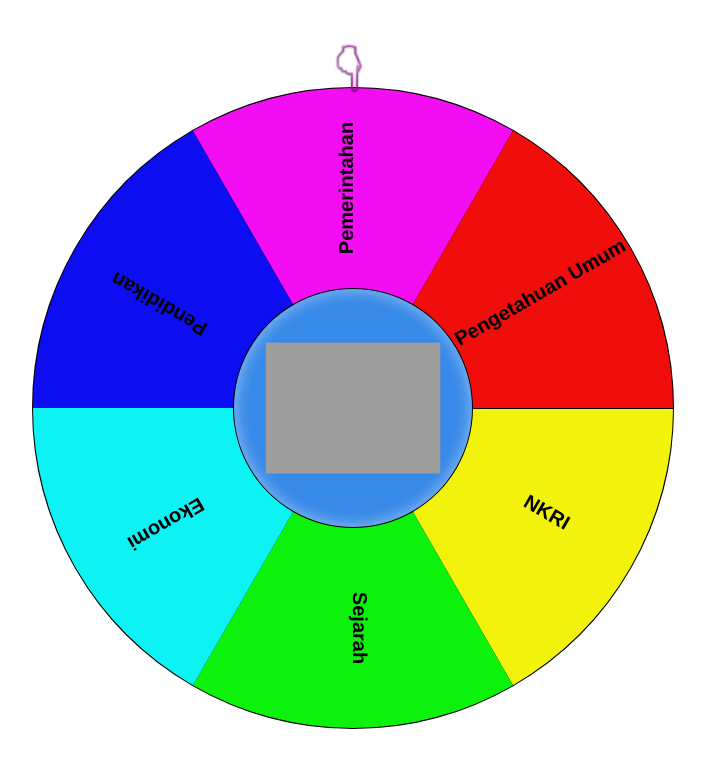
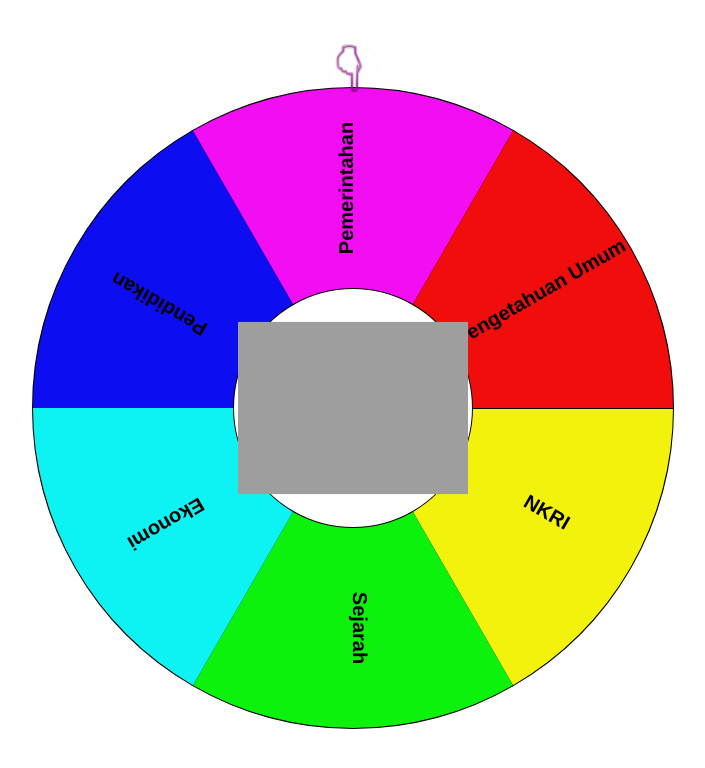
Before and after one commit to devArifinRiski/cerdascermat, a plain HTML site: page index.html in a window 1280 px wide. Shown: the whole page, without its empty margins (287-992 px from the left). Drawn offline with Linux system fonts and the light colour scheme.

Commit message:
update fix

```diff
--- a/index.html
+++ b/index.html
@@ -8,6 +8,11 @@
 	<style type="text/css">
 		div:where(.swal2-container) h2:where(.swal2-title){
 			color: #000 !important;
+			font-size: 82px;
+			padding: 0 !important;
+		}
+		swal2-popup swal2-modal swal2-show{
+			padding: 1.5em 3em !important;
 		}
 	</style>
 	<title>Cerdas Cermat</title>
@@ -20,7 +25,10 @@
 	<br>
 	<br> -->
 	<!-- <h1>Cerdas Cermat</h1> -->
-	<canvas id="canvas" width="800" height="800"></canvas>
+	<!-- <div style="position: absolute; margin: 310px 42% 0px 42%; ">
+		<img src="https://upload.wikimedia.org/wikipedia/commons/thumb/9/9e/Logo_of_People%27s_Consultative_Assembly_Indonesia.png/1200px-Logo_of_People%27s_Consultative_Assembly_Indonesia.png" width="200px">
+	</div> -->
+	<canvas id="canvas" width="800px" height="800px" style="z-index: 999"></canvas>
 	</center>
 
 	<script type="text/javascript" src="src/rouletteWheel.js"></script>
--- a/src/rouletteWheel.js
+++ b/src/rouletteWheel.js
@@ -41,7 +41,7 @@ $.widget('javobyte.rouletteWheel', {
         pointer: $('<img>').attr('src', 'img/pointer.png')[0],
         selected: function () {},
         spinText: '',
-        colors: [],
+        colors: ['red'],
     },
 
     _options: {
@@ -142,7 +142,7 @@ $.widget('javobyte.rouletteWheel', {
         var i = 0;
 
 
-        ctx.fillStyle = '#388AE8';
+        ctx.fillStyle = '#fff';
 
         ctx.save();
 
@@ -210,10 +210,11 @@ $.widget('javobyte.rouletteWheel', {
 
         // Replace the spin text with an image loaded from a URL
         var spinButtonImg = new Image();
+        // spinButtonImg.src = 'img/transparent.png'; // Provide the URL of your image
         spinButtonImg.src = 'https://upload.wikimedia.org/wikipedia/commons/thumb/9/9e/Logo_of_People%27s_Consultative_Assembly_Indonesia.png/1200px-Logo_of_People%27s_Consultative_Assembly_Indonesia.png'; // Provide the URL of your image
         spinButtonImg.onload = function () {
         var aspectRatio = spinButtonImg.width / spinButtonImg.height;
-        var resizedWidth = 175; // Width to resize the image to
+        var resizedWidth = 230; // Width to resize the image to
         var resizedHeight = resizedWidth / aspectRatio;
         ctx.drawImage(spinButtonImg, cx - resizedWidth / 2, cy - resizedHeight / 2, resizedWidth, resizedHeight);
     };
```
Also changed, not shown: img/transparent.png (added).
